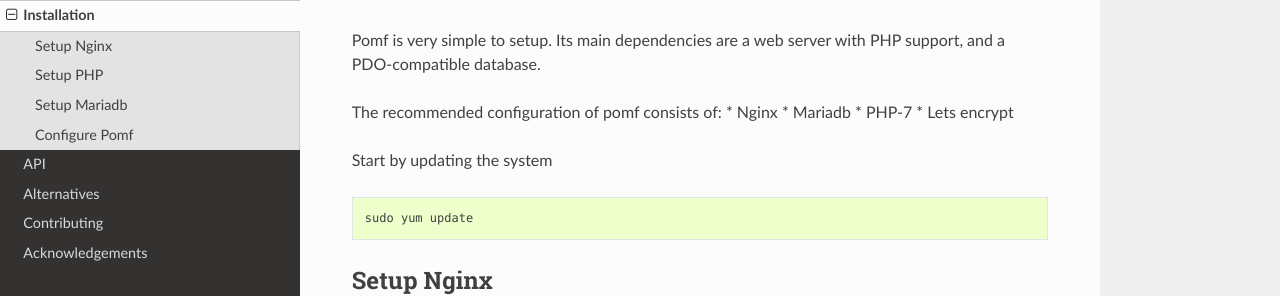
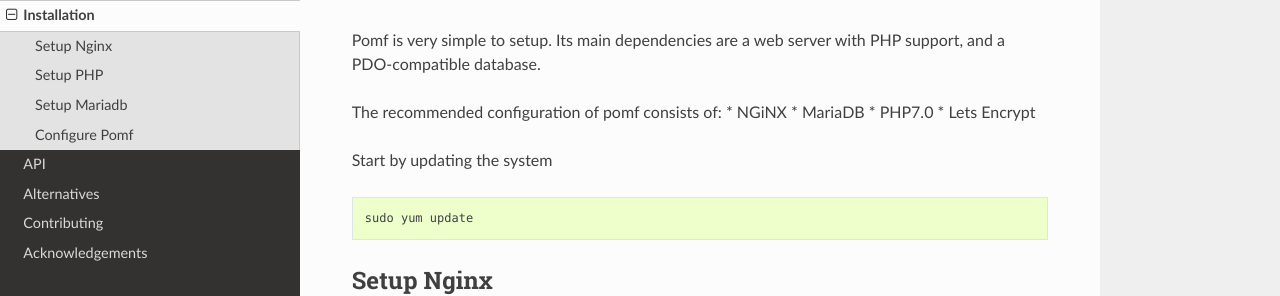
Before and after one commit to Flandre-X/docs, a Sphinx documentation site: the page built from source/installation.rst, in a window 1280 px wide and 900 px high. Shown: the part 131-427 px from the top of the window. Built offline with Sphinx 7.4.7 and the Read the Docs theme 2.0.0, drawn with Linux system fonts in a browser that asks for light colours; pages that are not in the unit, such as notebooks, are missing from menus.

Commit message:
fix software name caps

```diff
--- a/source/installation.rst
+++ b/source/installation.rst
@@ -4,10 +4,10 @@
 Pomf is very simple to setup.  Its main dependencies are a web server with PHP support, and a PDO-compatible database.
 
 The recommended configuration of pomf consists of:
-* Nginx
-* Mariadb
-* PHP-7
-* Lets encrypt
+* NGiNX
+* MariaDB
+* PHP7.0
+* Lets Encrypt
 
 Start by updating the system
 
```
